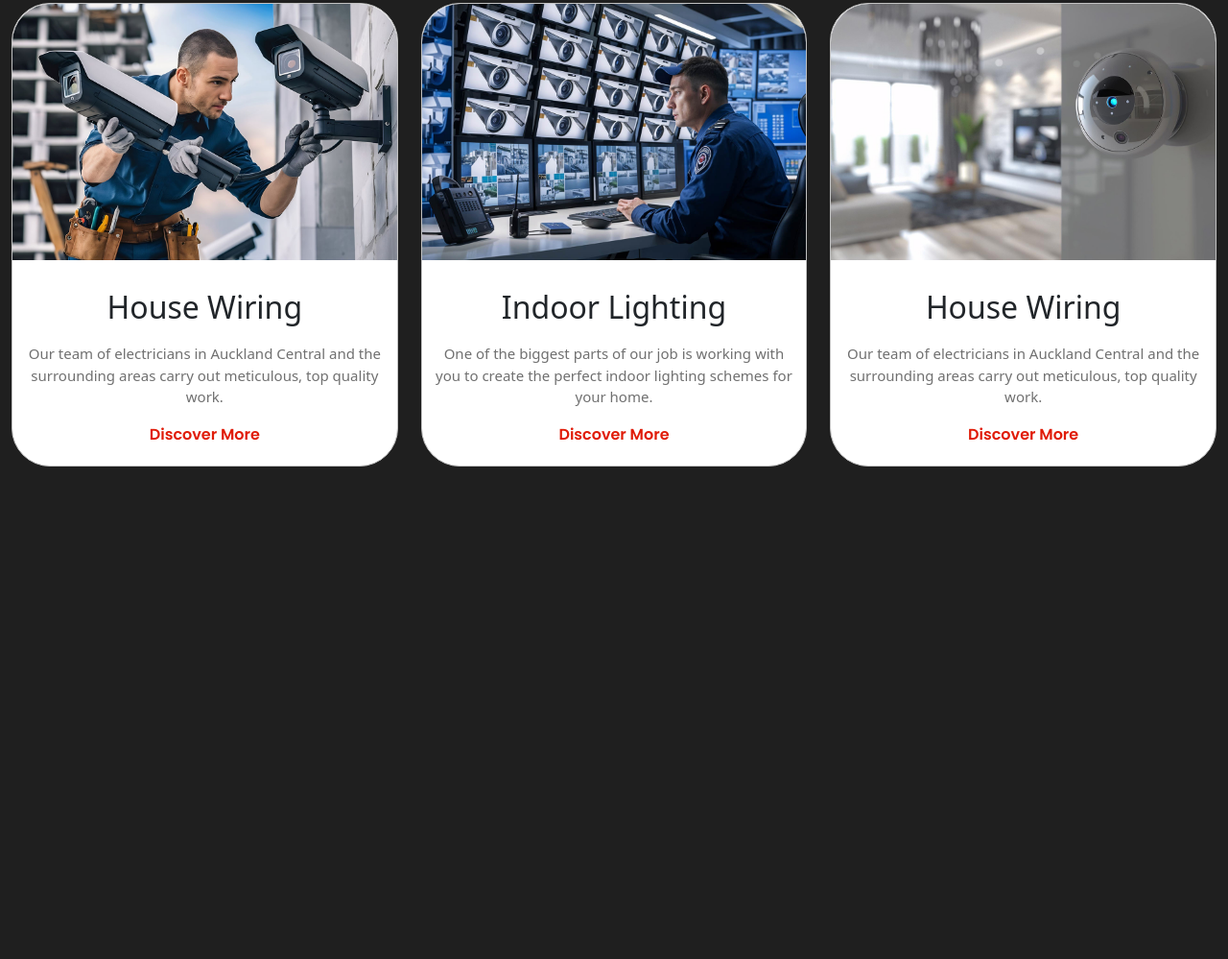
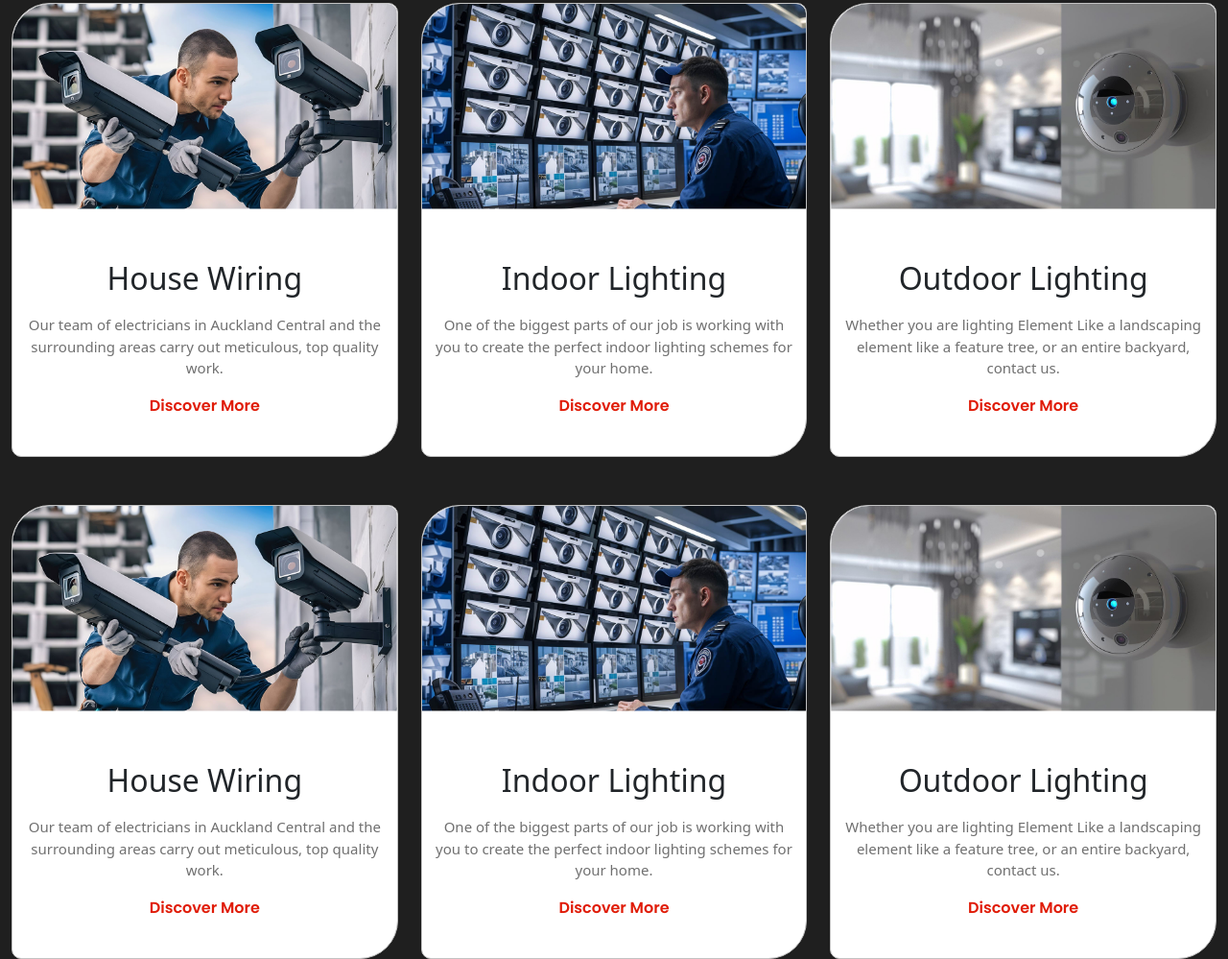
Before and after one commit to Munna-Scripts/Residential-Web, a plain HTML site: page index.html in a window 1280 px wide. Shown: the part 829-1828 px from the top of the page at 96% size. Before the commit the page ends 1432 px from the top, so only its background shows below. Drawn offline with nearby package versions, Linux system fonts and the light colour scheme.

Commit message:
Cards Fixed

```diff
--- a/css/style.css
+++ b/css/style.css
@@ -369,17 +369,17 @@ ul .nav-link {
     background-color: white;
     border: 1px solid rgb(194, 194, 194);
     border-top-left-radius: 40px;
-    border-top-right-radius: 40px;
-    border-bottom-left-radius: 40px;
+    border-top-right-radius: 10px;
+    border-bottom-left-radius: 10px;
     border-bottom-right-radius: 40px;
-
-    padding-bottom: 20px;
+    padding-bottom: 40px;
 }
 
 .card_des img {
     border-top-left-radius: 40px;
-    border-top-right-radius: 40px;
+    border-top-right-radius: 10px;
     width: 100%;
+    clip-path: polygon(0 0, 100% 0, 100% 80%, 0 80%);
 }
 
 .cards_text {
@@ -387,7 +387,6 @@ ul .nav-link {
     align-items: center;
     justify-content: center;
     flex-direction: column;
-    margin-top: 30px;
 }
 
 .card_des p {
@@ -403,5 +402,7 @@ ul .nav-link {
     font-family: "Poppins", sans-serif;
     font-weight: 600;
 }
-
+.Cards_row2{
+    margin-top: 50px !important;
+}
 /* -----------------Cards Ending-------------------- */
--- a/index.html
+++ b/index.html
@@ -168,9 +168,42 @@
           <div class="card_des">
             <img src="images/card_img_3.jpg" alt="Card image">
             <div class="cards_text">
+              <h2>Outdoor Lighting</h2>
+              <p>Whether you are lighting Element Like a landscaping element like a feature tree, or an entire backyard, contact us.</p>
+              <a href="#">Discover More</a>
+            </div>
+          </div>
+        </div>
+      </div>
+      <div class="row Cards_row2">
+        <div class="col-lg-4">
+          <div class="card_des">
+            <img src="images/card_img_1.jpg" alt="Card image">
+            <div class="cards_text">
               <h2>House Wiring</h2>
               <p>Our team of electricians in Auckland Central and the surrounding areas carry out meticulous, top
                 quality work.</p>
+              <a href="#">Discover More</a>
+            </div>
+          </div>
+        </div>
+        <div class="col-lg-4">
+          <div class="card_des">
+            <img src="images/card_img_2.jpg" alt="Card image">
+            <div class="cards_text">
+              <h2>Indoor Lighting</h2>
+              <p>One of the biggest parts of our job is working with you to create the perfect indoor lighting schemes
+                for your home.</p>
+              <a href="#">Discover More</a>
+            </div>
+          </div>
+        </div>
+        <div class="col-lg-4">
+          <div class="card_des">
+            <img src="images/card_img_3.jpg" alt="Card image">
+            <div class="cards_text">
+              <h2>Outdoor Lighting</h2>
+              <p>Whether you are lighting Element Like a landscaping element like a feature tree, or an entire backyard, contact us.</p>
               <a href="#">Discover More</a>
             </div>
           </div>
```
